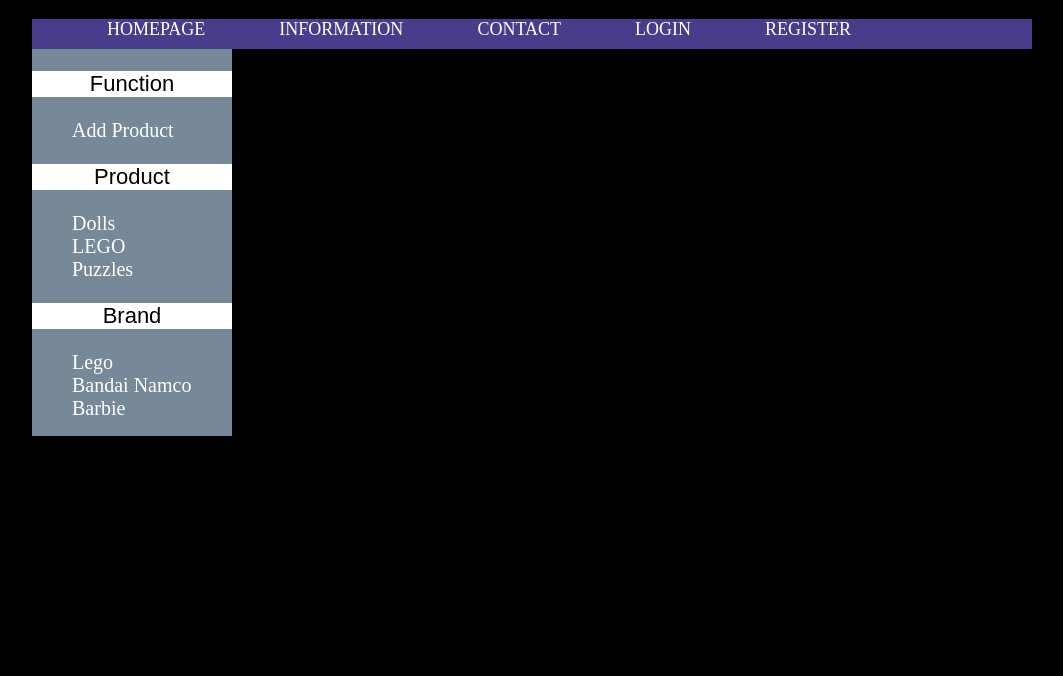
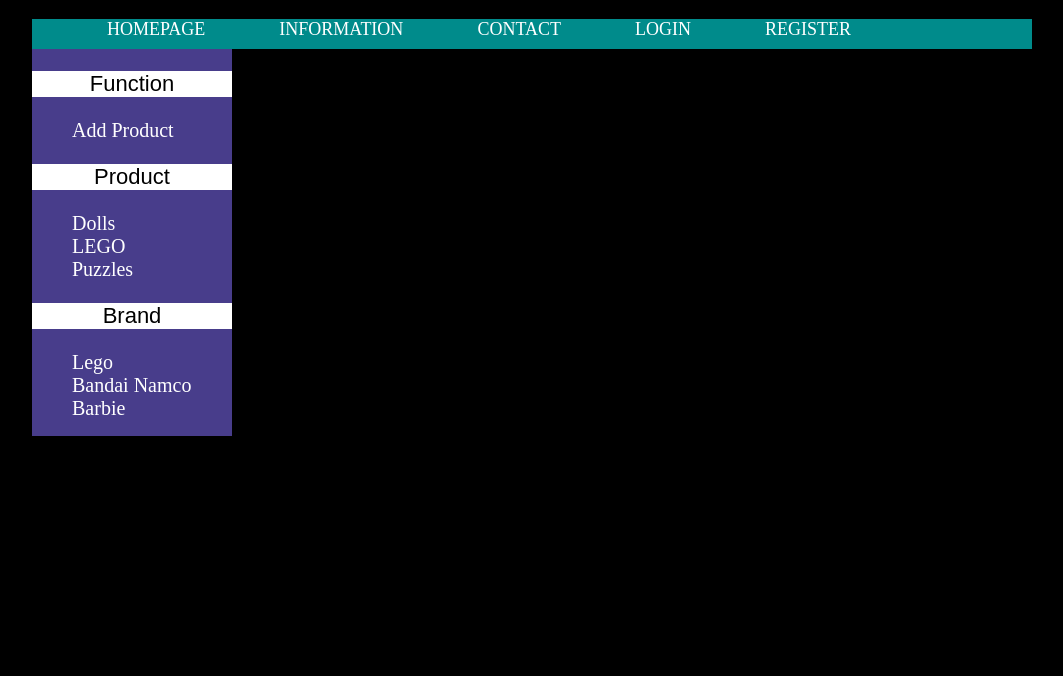
Before and after one commit to Nhatqqq/Cloud-Computing, a PHP site: page / in a window 1280 px wide. Shown: the part 416-1092 px from the top of the page, without its empty margins (108-1171 px from the left). Run offline with PHP 8.4, Linux system fonts and the light colour scheme; the visitor is signed in with stand-in values (Sample User, id 1); data that the repository does not hold is empty.

Commit message:
Update index.php

```diff
--- a/index.php
+++ b/index.php
@@ -13,7 +13,7 @@
         .header {
             height: 55px;
             border: 1px solid black;
-            background-color: lightpink;
+            background-color: darkseagreen;
         }
 
             .header img {
@@ -42,7 +42,7 @@
 
         .menu {
             height: 30px;
-            background-color: darkslateblue;
+            background-color: darkcyan;
         }
 
             .menu ul li {
@@ -66,7 +66,7 @@
 
         .left {
             width: 20%;
-            background-color: lightslategray;
+            background-color: darkslateblue;
             float: left;
             height: flex;
         }
@@ -110,7 +110,7 @@
 
         .right {
             width: 80%;
-            background-color: lightgreen;
+            background-color: darkturquoise;
             float: right;
             display: flex;
         }
@@ -142,7 +142,7 @@
 <body style="background-color:black">
     <div class="wrapper">
         <div class="header">
-            <img src="https://brademar.com/wp-content/uploads/2022/05/LEGO-Logo-PNG-1998-–-Now-2.png" />
+            <img src="https://i.pinimg.com/originals/4e/f7/bc/4ef7bcae3515ae56fcc5bc2b19f4c27e.jpg" />
             <a href="">
               <div class="cart">
                   <img style="float:right" id="cart" src="X/cart.png" />
@@ -168,7 +168,7 @@
             }
         ?>
         <div class="banner">
-            <img src="https://img.freepik.com/free-vector/flat-design-background-christmas-toys_23-2148355805.jpg?w=2000" alt="Slideshow Image 1" />
+            <img src="https://kidsland.vn/media/catalog/category/Lego-banner.jpg" />
         </div>
         <div class="menu">
             <ul>
```
